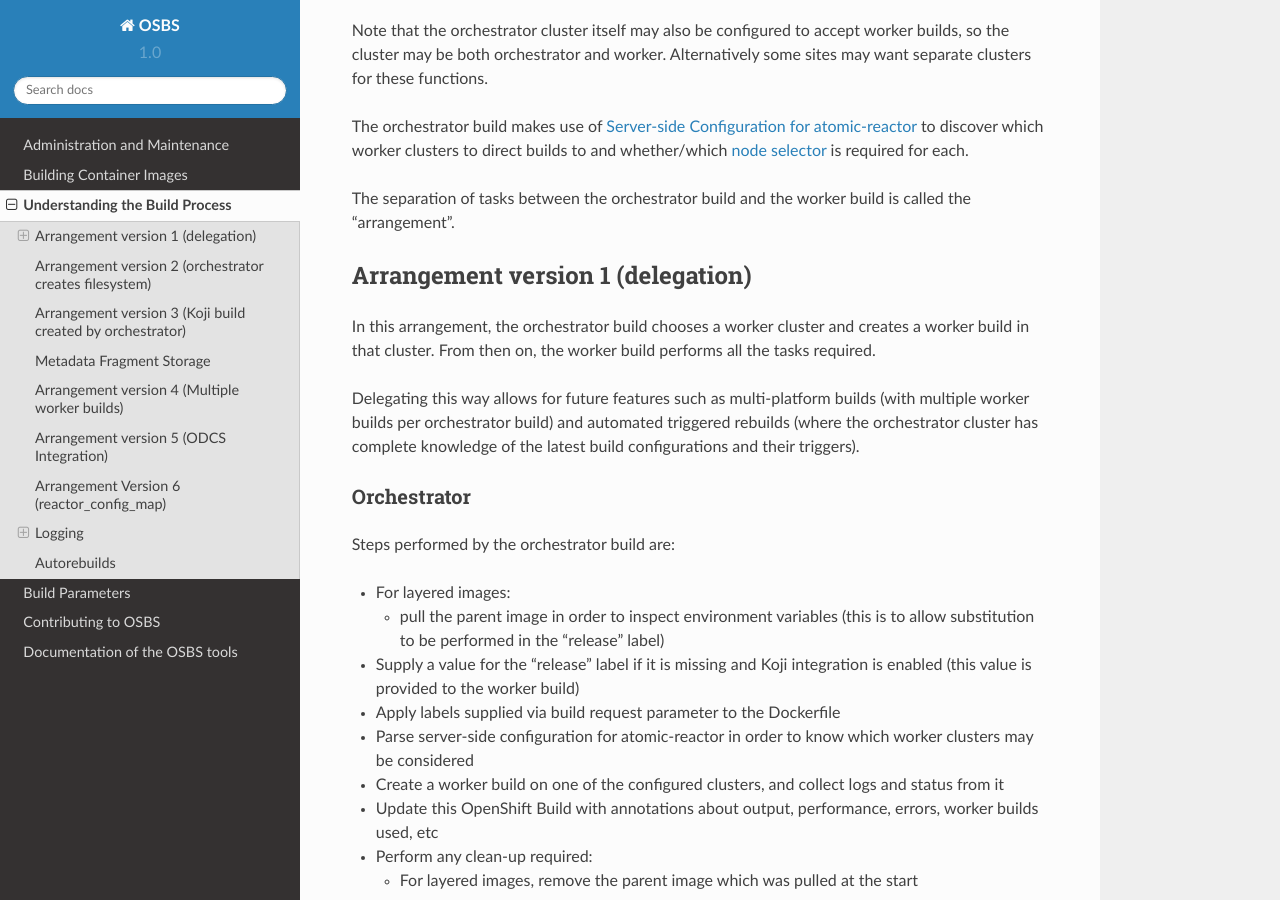
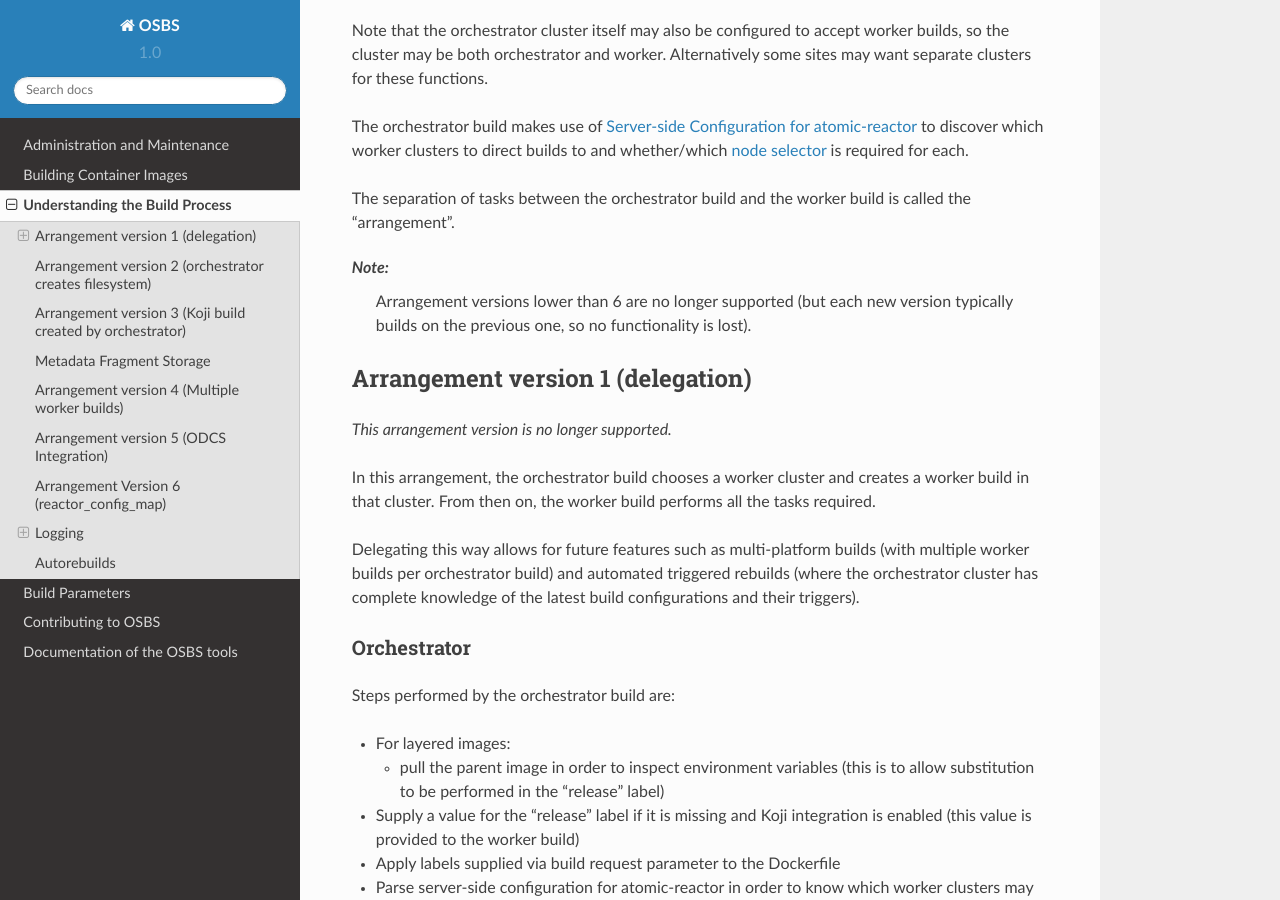
Before and after one commit to containerbuildsystem/osbs-docs, a Sphinx documentation site: the page built from docs/build_process.rst, in a window 1280 px wide and 900 px high, scrolled down 647 px. Built offline with Sphinx 7.4.7 and the Read the Docs theme 2.0.0, drawn with Linux system fonts in a browser that asks for light colours; some of the changed text lies outside the part shown.

Commit message:
Mention that versions < 6 are no longer supported
* OSBS-6491

Signed-off-by: Adam Cmiel <acmiel@redhat.com>

```diff
--- a/docs/build_process.rst
+++ b/docs/build_process.rst
@@ -42,8 +42,15 @@ selector`_ is required for each.
 The separation of tasks between the orchestrator build and the worker
 build is called the "arrangement".
 
+*Note:*
+    Arrangement versions lower than 6 are no longer supported
+    (but each new version typically builds on the previous one,
+    so no functionality is lost).
+
 Arrangement version 1 (delegation)
 ----------------------------------
+
+*This arrangement version is no longer supported.*
 
 In this arrangement, the orchestrator build chooses a worker cluster
 and creates a worker build in that cluster. From then on, the worker
@@ -153,6 +160,8 @@ as plugins:
 Arrangement version 2 (orchestrator creates filesystem)
 -------------------------------------------------------
 
+*This arrangement version is no longer supported.*
+
 This arrangement, available since osbs-client-0.41, is identical to
 version 1 except that:
 
@@ -173,6 +182,8 @@ on.
 
 Arrangement version 3 (Koji build created by orchestrator)
 ----------------------------------------------------------
+
+*This arrangement version is no longer supported.*
 
 This arrangement builds on version 2. The ``koji_promote`` plugin,
 which was previously responsible for creating the Koji build, is
@@ -233,6 +244,8 @@ ConfigMap objects.
 Arrangement version 4 (Multiple worker builds)
 ----------------------------------------------
 
+*This arrangement version is no longer supported.*
+
 This arrangement moves most of the Pulp integration work to the
 orchestrator build, allowing for multiple worker builds. Only the
 pulp_push plugin remains in the worker build.
@@ -250,6 +263,8 @@ builds.
 
 Arrangement version 5 (ODCS Integration)
 ----------------------------------------
+
+*This arrangement version is no longer supported.*
 
 This arrangement builds on version 4. The ``resolve_composes`` plugin enables
 integration with `odcs`_. See :ref:`yum-repositories-odcs-compose` for details.
```
